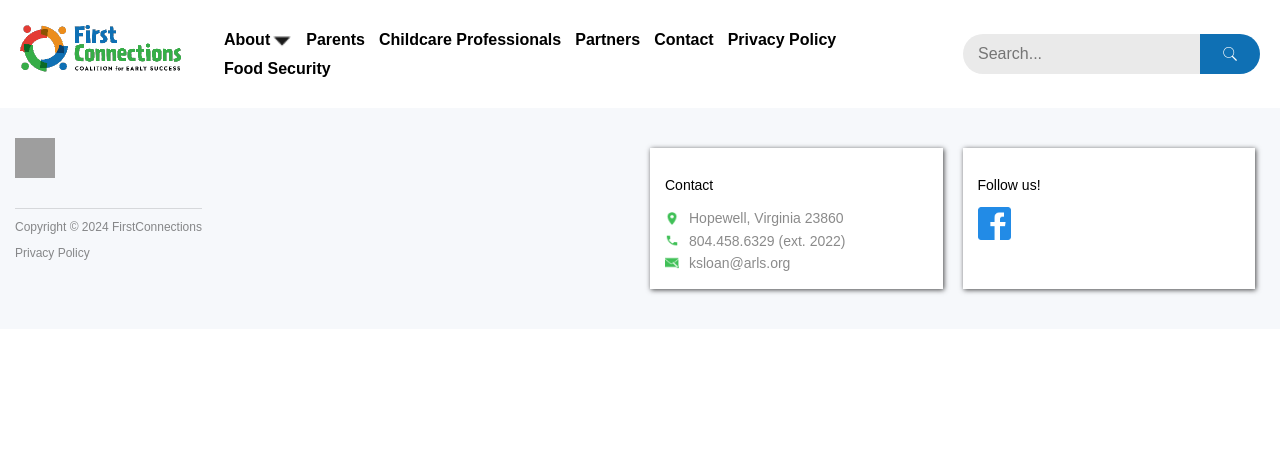
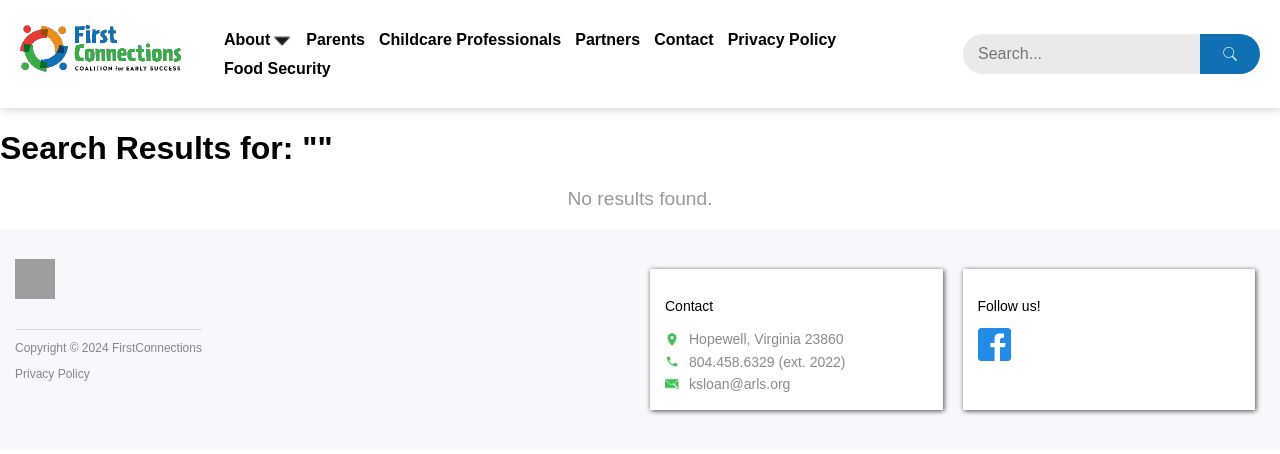
Before and after one commit to telasjareynolds/project_first_connection, a React (Vite) app: page /search-results in a window 1280 px wide. Shown: the top 454 px of the page. Built offline with nearby package versions, Linux system fonts and the light colour scheme; grey boxes are pictures that could not be loaded.

Commit message:
feat: add search bar functionality

```diff
--- a/src/components/App/App.jsx
+++ b/src/components/App/App.jsx
@@ -1,5 +1,5 @@
 import "./App.css";
-import { Routes, Route } from "react-router-dom";
+import { Routes, Route, useNavigate } from "react-router-dom";
 import Header from "../Header/Header";
 import Main from "../Main/Main";
 import Footer from "../Footer/Footer";
@@ -10,11 +10,19 @@ import Partners from "../Partners/Partners";
 import Contact from "../Contact/Contact";
 import Privacy from "../Privacy/Privacy";
 import Food from "../Food/Food";
+import SearchResults from "../SearchResults/SearchResults";
 
 function App() {
+  const navigate = useNavigate();
+
+  function navigateToResults(query) {
+    // Example navigation logic using React Router
+    navigate(`/search-results?query=${encodeURIComponent(query)}`);
+  }
+
   return (
     <div className="page">
-      <Header />
+      <Header onSearch={navigateToResults} />
       <Routes>
         <Route path="/" element={<Main />} />
         <Route path="/parents" element={<Parents />} />
@@ -24,6 +32,7 @@ function App() {
         <Route path="/contact" element={<Contact />} />
         <Route path="/privacy" element={<Privacy />} />
         <Route path="/food" element={<Food />} />
+        <Route path="/search-results" element={<SearchResults />} />
       </Routes>
       <Footer />
     </div>
--- a/src/components/Header/Header.jsx
+++ b/src/components/Header/Header.jsx
@@ -7,7 +7,7 @@ import logo from "../../assets/logo.png";
 import SearchForm from "../SearchForm/SearchForm";
 import btnClose from "../../assets/close-button.png";
 
-function Header() {
+function Header({ onSearch }) {
   const [isMenuOpen, setIsMenuOpen] = useState(false);
 
   useEffect(() => {
@@ -148,7 +148,7 @@ function Header() {
             Food Security
           </Link>
         </div>
-        <SearchForm />
+        <SearchForm onSearch={onSearch} />
       </div>
     </header>
   );
--- a/src/components/SearchForm/SearchForm.css
+++ b/src/components/SearchForm/SearchForm.css
@@ -20,7 +20,7 @@
   padding: 0 15px;
   border: none;
   background-color: rgb(234, 234, 234);
-  color: #ccc;
+  color: #1b1b1b;
   font-size: 16px;
   box-sizing: border-box;
 }
@@ -51,7 +51,7 @@
 .search-form__reset-btn {
   position: absolute;
   top: 50%;
-  right: 50px;
+  left: 210px;
   transform: translateY(-50%);
   height: 30px;
   width: 40px;
@@ -60,7 +60,7 @@
   background: none;
   font-size: 16px;
   cursor: pointer;
-  color: #ff0000;
+  color: #ff000083;
   display: flex;
   align-items: center;
   justify-content: center;
@@ -81,4 +81,8 @@
     height: 30px;
     width: 40px;
   }
+
+  .search-form__reset-btn {
+    left: 110px;
+  }
 }
--- a/src/components/SearchForm/SearchForm.jsx
+++ b/src/components/SearchForm/SearchForm.jsx
@@ -2,7 +2,7 @@ import "./SearchForm.css";
 import { useState } from "react";
 import searchIcon from "../../assets/search-icon.png";
 
-function SearchForm({ onSearch, resetSearch }) {
+function SearchForm({ onSearch }) {
   const [query, setQuery] = useState("");
 
   function handleSearchChange(e) {
@@ -11,12 +11,11 @@ function SearchForm({ onSearch, resetSearch }) {
 
   function handleSearch(e) {
     e.preventDefault();
-    onSearch(query);
+    onSearch(query); // Assume `onSearch` handles navigation to another page
   }
 
   function clearSearch(e) {
     e.preventDefault();
-    resetSearch();
     setQuery("");
   }
 
--- /dev/null
+++ b/src/components/SearchResults/SearchResults.css
@@ -0,0 +1,37 @@
+.search-results {
+  display: grid;
+  gap: 1rem;
+  padding: 1rem;
+  grid-template-columns: repeat(2, 550px);
+  grid-gap: 30px;
+  list-style: none;
+  justify-content: center;
+  margin: 30px 0;
+  width: 100%;
+}
+
+.search-results__card {
+  background-color: #f9f9f9;
+  border: 1px solid #ddd;
+  border-radius: 16px;
+  padding: 1rem;
+  box-shadow: 2px 2px 10px rgba(0, 0, 0, 0.332);
+}
+
+.search-results__title {
+  font-size: 1.2rem;
+  font-weight: bold;
+  margin-bottom: 0.5rem;
+}
+
+.search-results__content {
+  font-size: 1rem;
+  color: #555;
+}
+
+.search-results__no-results {
+  font-size: 1.2rem;
+  color: #999;
+  text-align: center;
+  width: 100%;
+}
--- /dev/null
+++ b/src/components/SearchResults/SearchResults.jsx
@@ -0,0 +1,51 @@
+import { useLocation, useNavigate } from "react-router-dom";
+import { useEffect, useState } from "react";
+import { searchData } from "../../utils/searchData";
+import "./SearchResults.css";
+
+function SearchResults() {
+  const location = useLocation();
+  const navigate = useNavigate();
+  const queryParams = new URLSearchParams(location.search);
+  const query = queryParams.get("query") || "";
+  const [filteredResults, setFilteredResults] = useState([]);
+
+  useEffect(() => {
+    if (query) {
+      const results = searchData.filter(
+        (item) =>
+          item.location.toLowerCase().includes(query.toLowerCase()) ||
+          item.content.toLowerCase().includes(query.toLowerCase())
+      );
+      setFilteredResults(results);
+    }
+  }, [query]);
+
+  function handleResultClick(path) {
+    navigate(path);
+  }
+
+  return (
+    <div>
+      <h1>Search Results for: "{query}"</h1>
+      {filteredResults.length > 0 ? (
+        <div className="search-results">
+          {filteredResults.map((item) => (
+            <div
+              key={item.id}
+              className="search-results__card"
+              onClick={() => handleResultClick(item.path)}
+            >
+              <h2 className="search-results__title">{item.location}</h2>
+              <p className="search-results__content ">{item.content}</p>
+            </div>
+          ))}
+        </div>
+      ) : (
+        <p className="search-results__no-results">No results found.</p>
+      )}
+    </div>
+  );
+}
+
+export default SearchResults;
--- /dev/null
+++ b/src/utils/searchData.js
@@ -0,0 +1,120 @@
+export const searchData = [
+  {
+    id: 1,
+    location: "Home Page",
+    path: "/",
+    content: "Welcome to the First Connections VA homepage.",
+  },
+  {
+    id: 2,
+    location: "What We Do",
+    path: "/what-we-do",
+    content: `
+      - Connecting: We connect families to agencies and programs which provide services for young children.
+      - Parent Workshop Series: We provide parent workshops online and in person in collaboration with community partners.
+      - Child Care Specialist Certification: We certify child care teachers, family child care providers, and child care directors in the CDA process.
+      - Child Care Specialist Training: We train child care professionals through workshops, seminars, and coaching.
+      - Developmental Screenings: Promoting Ages and Stages Questionnaire for children birth to three.
+      - Child Guidance: Transitioning children into kindergarten with local schools.
+      - Food Security: Partnering with organizations to provide food resources.
+    `,
+  },
+  {
+    id: 3,
+    location: "Parents",
+    path: "/parents",
+    content: `- Tips for finding quality childcare, such as checking staff qualifications and classroom activities.
+      - Essentials for Parenting Toddlers and Preschoolers from CDC, offering resources for managing tantrums, positive parenting, and development tips.
+      - Importance of reading and talking to children for language and literacy development.
+      - Guidance on how programs help prepare children emotionally, socially, and academically for kindergarten.`,
+  },
+  {
+    id: 4,
+    location: "Childcare Professionals",
+    path: "/professionals",
+    content: `
+      - Training and workshops to enhance skills.
+      - Educator Training sessions for Infant & Toddler Teachers, Preschool Teachers, and Home-based providers.
+      - Resources on topics like Environment and Instruction, ESL strategies, Language and Literacy, and Math.
+    `,
+  },
+  {
+    id: 5,
+    location: "Partners",
+    path: "/partners",
+    content: `
+      - Collaboration with community leaders and agencies to promote school readiness.
+      - Partner organizations include Appomattox Regional Libraries, Ft. Lee Child and Youth Services, Hopewell Head Start, and Virginia Early Childhood Foundation.
+      - First Connections VA Board of Directors features leaders from education, social services, and community organizations.
+    `,
+  },
+  {
+    id: 6,
+    location: "Contact",
+    path: "/contact",
+    content: `
+    - Reach us at:
+      * Phone: 804.458.6329 (ext. 2022) | 804.452.0909
+      * Email: ksloan@arls.org
+    - Address:
+      * First Connections VA
+      * 209 East Cawson Street, Hopewell, Virginia 23860
+    - First Connections VA (formerly Smart Beginnings SE) is located in the Appomattox Regional Library in Hopewell, Virginia.
+    - Embedded Google Map for easy navigation to our location.
+  `,
+  },
+  {
+    id: 7,
+    location: "Privacy Policy",
+    path: "/privacy",
+    content: `
+    - Information about cookies, embedded content from other websites, and data retention policies.
+    - User rights include accessing, editing, and deleting personal data.
+    - Details about data security and spam detection processes.
+  `,
+  },
+  {
+    id: 8,
+    location: "Food Security",
+    path: "/food",
+    content: `
+    - Looking for ways to stretch your food budget? Access resources to:
+      * Receive discounts with EBT or P-EBT cards.
+      * Get free meals and groceries.
+      * Apply for food assistance benefits.
+      * Learn how to grow your own food.
+      * Find information on cooking, stretching food dollars, and healthy eating on a budget.
+    - Scan the QR code to access a detailed food resources map for Surry & Sussex counties.
+    - Embedded Google Maps for Hopewell and Sussex food assistance locations.
+    - Flyers for additional food assistance directories and events.
+    - Highlights partnerships and directories to help families navigate food resources efficiently.
+  `,
+  },
+  {
+    id: 9,
+    location: "Childcare Professionals - Training Details",
+    path: "/professionals",
+    content: `
+    - Training and experience level of staff are critical for quality early childhood programs.
+    - Smart Beginnings SE offers workshops and self-study training aligning with VA Star Quality Initiative standards.
+    - Educator training sessions are designed for:
+      * Infant & Toddler Teachers
+      * Pre-school & Pre-K Teachers
+      * Administrators & Directors
+      * Home-based Childcare Providers
+    - Training materials include:
+      * Environment and Instruction (ITERS & ECERS)
+      * ESL strategies for English Language Acquisition
+      * Language and Literacy development resources
+      * Developmentally appropriate Math activities
+      * Quality Interactions based on CLASS dimensions
+      * School Readiness strategies
+      * Social and Emotional Development insights
+    - "Nurturing Learning" series includes age-specific articles on arts, literacy, math, science, play, and music for one- to four-year-olds.
+    - Early Childhood Consultants:
+      * Yolanda Satchell: CDA Course Instructor and trainer specializing in professional advising and career empowerment.
+      * Jean McNeil: Over 35 years of experience, offering technical assistance, mentoring, and CLASS mentoring/rating services.
+    - Access downloadable self-study reflection forms and other training resources.
+  `,
+  },
+];
```
